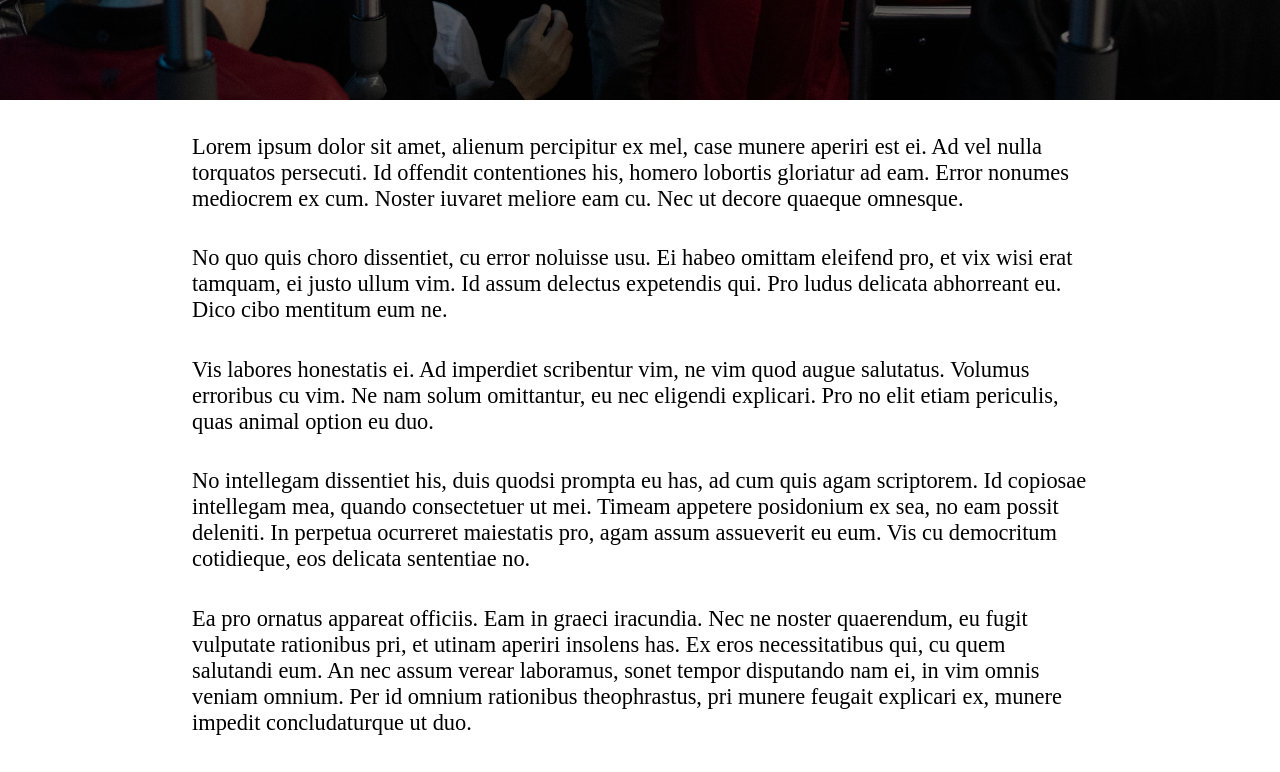
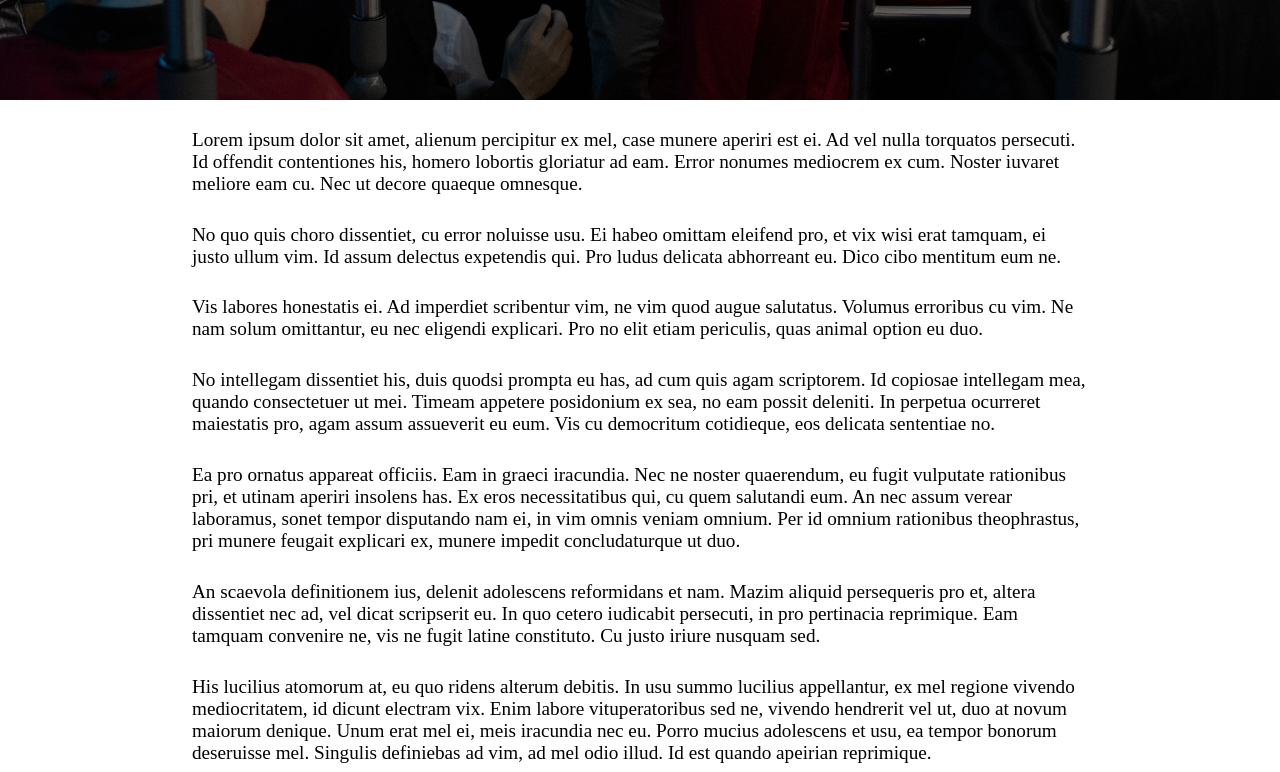
Before and after one commit to The-Diamondback-Lab/halloween-2019, a Next.js app: page / in a window 1280 px wide. Shown: the part 700-1472 px from the top of the page. Built offline with nearby package versions, Linux system fonts and the light colour scheme.

Commit message:
Changed content to merriweather font

```diff
--- a/styles/content.css
+++ b/styles/content.css
@@ -1,10 +1,10 @@
 #article-content {
-  font-size: 1.75em;
+  font-size: 1.5em;
   width: 70%;
   margin: 0 auto;
 }
 
 p.article-paragraph {
-  font-family: 'roboto-reg';
+  font-family: 'Merriweather', serif;
   margin: 1.5em 0;
 }
```
Also changed, not shown: public/fonts/Merriweather-Regular.ttf (added).
